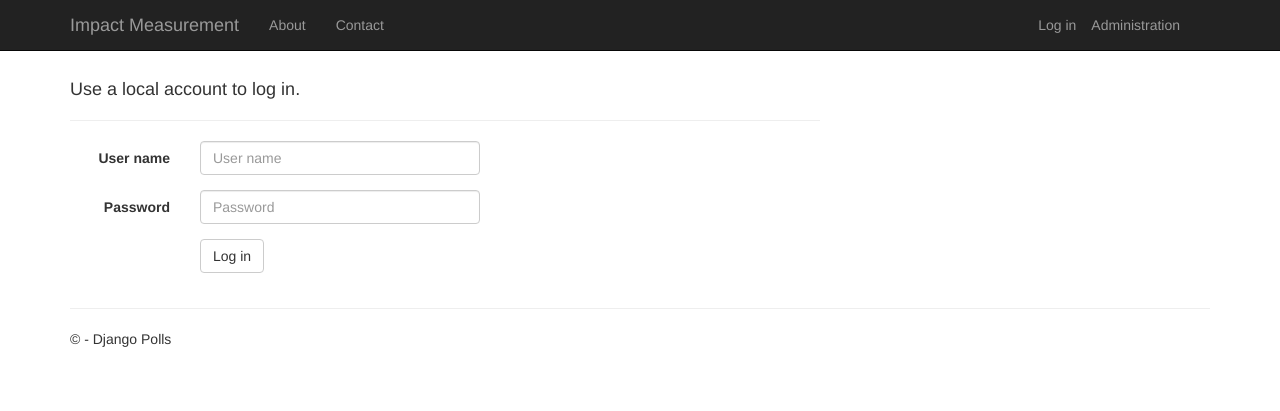
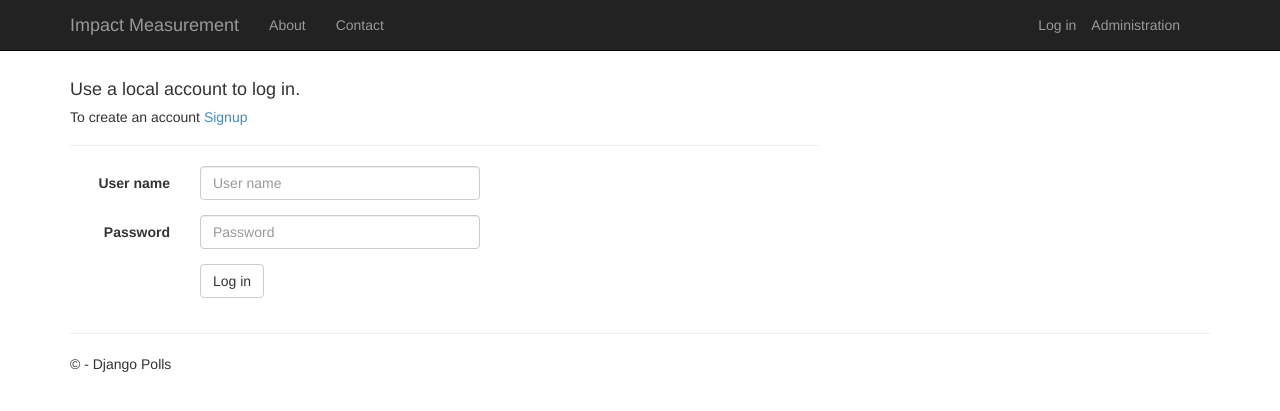
Before and after one commit to tems4real/SEteam5, a Django app: template beta/beta/app/templates/app/login.html in a window 1280 px wide. Shown: the top 411 px of the page. Run offline with Django 3.2, Linux system fonts and the light colour scheme; the template is opened without the code that fills it: values that come from a table or form of the project are taken from there, others are empty; some libraries are stand-ins or nearby versions.

Commit message:
added prompt to signup page

```diff
--- a/beta/beta/app/templates/app/login.html
+++ b/beta/beta/app/templates/app/login.html
@@ -9,6 +9,7 @@
             <form action="." method="post" class="form-horizontal">
                 {% csrf_token %}
                 <h4>Use a local account to log in.</h4>
+                <h5>To create an account <a href="/signup">Signup</a></h5>
                 <hr />
                 <div class="form-group">
                     <label for="id_username" class="col-md-2 control-label">User name</label>
```
